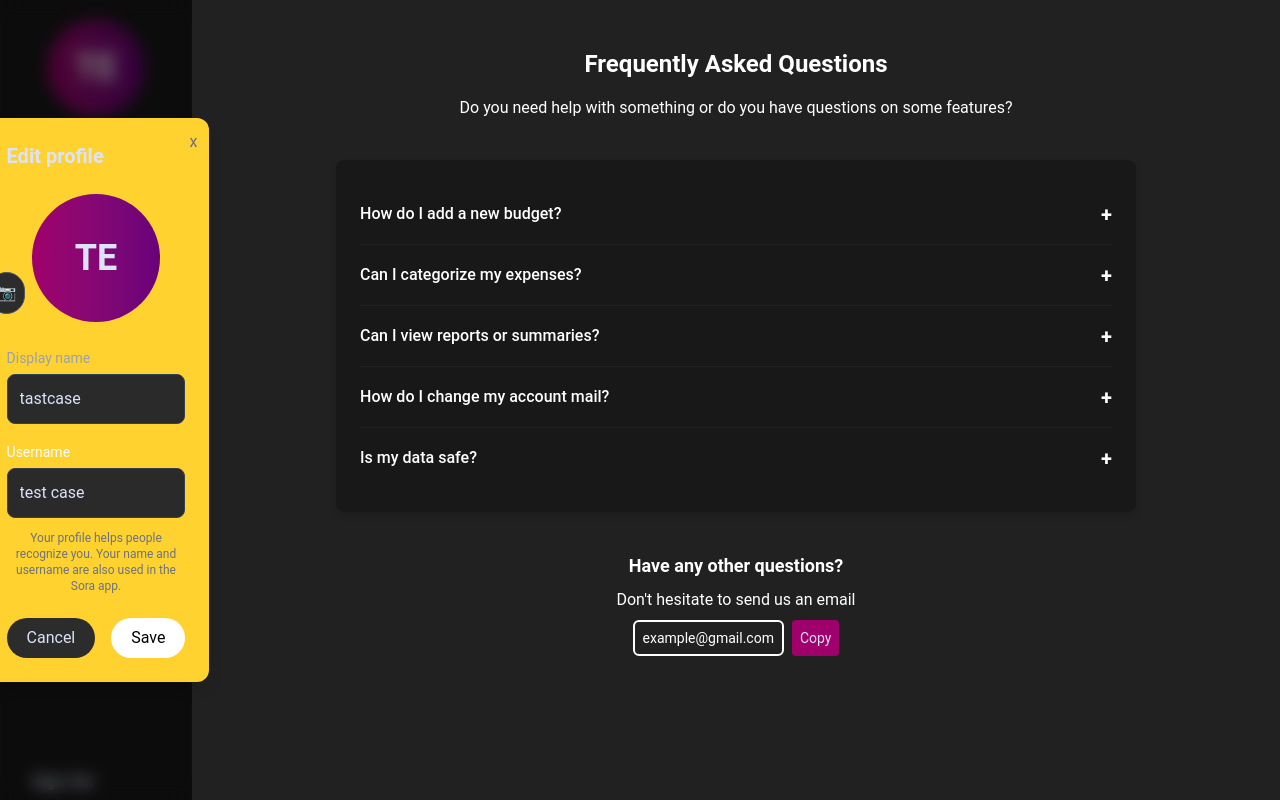
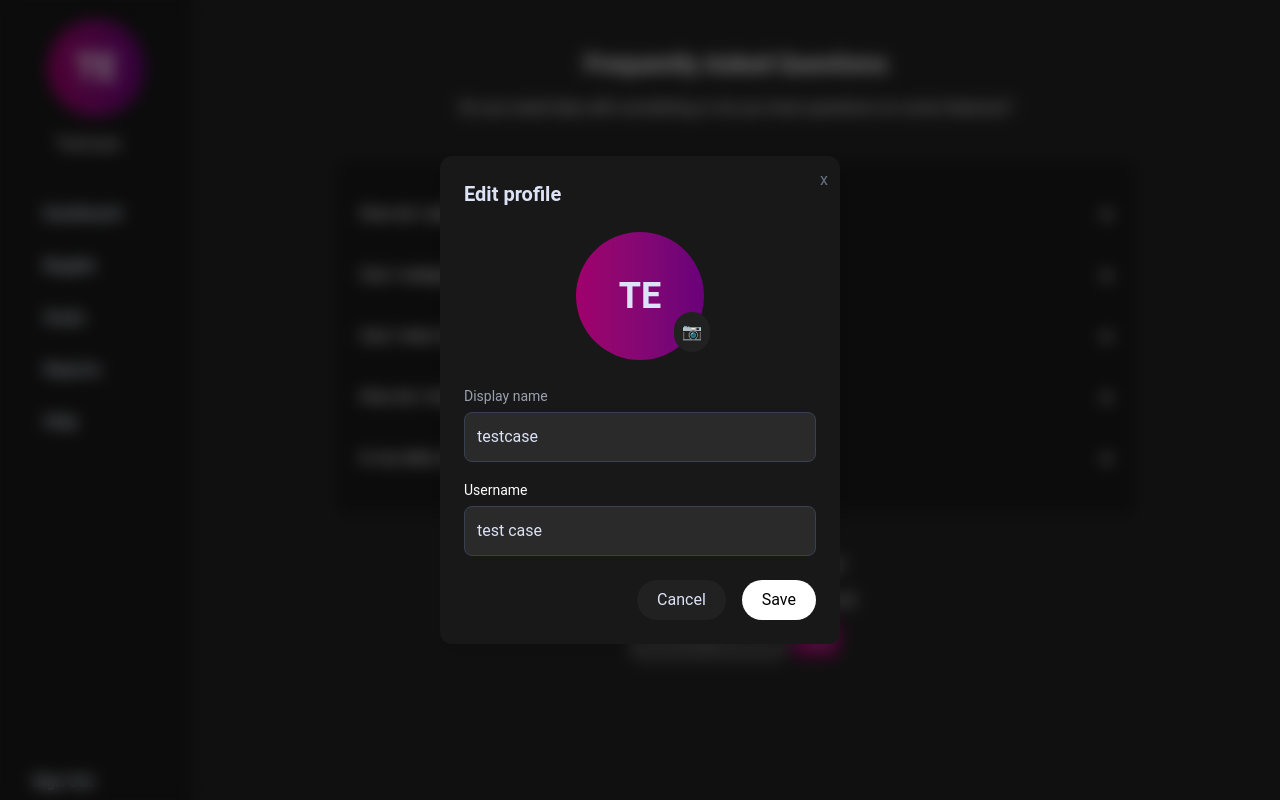
Before and after one commit to Sesethu97/my-budget-tracker, a React (Vite) app: page /help in a window 1280 px wide. Both pictures are taken after a click on the element "TE". Built offline with nearby package versions, Linux system fonts and the light colour scheme; some icons are missing.

Commit message:
frontend for profile pic works

```diff
--- a/src/App.jsx
+++ b/src/App.jsx
@@ -4,19 +4,120 @@ import Landing from "./pages/landing/Landing";
 import { Routes, Route, useLocation } from "react-router-dom";
 import "./App.css";
 import Help from "./pages/help/Help";
+import { useState } from "react";
+import Popup from "./components/popup/Popup";
 
 function App() {
   const location = useLocation();
-  const showSidenav = location.pathname != "/";
+  const showSidenav = location.pathname !== "/";
+
+  const [openPopUp, setOpenPopUp] = useState(false);
+  const [userName, setUserName] = useState("test case");
+  const [displayName, setDisplayName] = useState("testcase");
+  const [profilePic, setProfilePic] = useState(null);
+
+  const initial = userName ? userName.substring(0, 2).toUpperCase() : "";
+
+  const handleProfilePicChange = (e) => {
+    const file = e.target.files[0];
+
+    if (file) {
+      const reader = new FileReader();
+      reader.onloadend = () => setProfilePic(reader.result);
+      reader.readAsDataURL(file);
+    }
+  };
+  const handleSave = () => {
+    console.log("Username:", userName);
+    console.log("Display name:", displayName);
+    console.log("Profile pic:", profilePic);
+
+    setOpenPopUp(false);
+  };
 
   return (
     <>
-      {showSidenav && <Sidenav />}
+      {showSidenav && (
+        <Sidenav
+          openPopup={() => setOpenPopUp(true)}
+          displayName={displayName}
+          userName={userName}
+          profilePic={profilePic}
+        />
+      )}
       <Routes>
         <Route path="/" element={<Landing />} />
         <Route path="/dashboard" element={<Dashboard />} />
         <Route path="/help" element={<Help />} />
       </Routes>
+
+      <Popup isOpen={openPopUp} isClosed={() => setOpenPopUp(false)}>
+        <h2 className="text-xl font-semibold mb-6">Edit profile</h2>
+
+        <div className="flex justify-center mb-6 relative">
+          <div className="w-32 h-32 rounded-full overflow-hidden bg-gradient-to-r from-deep-magenta to-royal-purple flex items-center justify-center text-4xl font-semibold">
+            {profilePic ? (
+              <img
+                src={profilePic}
+                alt="Profile"
+                className="w-full h-full object-cover"
+              />
+            ) : (
+              initial
+            )}
+          </div>
+
+          <input
+            type="file"
+            id="profilePicInput"
+            accept="image/*"
+            className="hidden"
+            onChange={handleProfilePicChange}
+          />
+          <button
+            onClick={() => document.getElementById("profilePicInput").click()}
+            className="absolute bottom-2 left-[210px] p-2 bg-secondary rounded-full hover:bg-gray-600"
+          >
+            📷
+          </button>
+        </div>
+
+        <div className="mb-4">
+          <label className="text-sm text-gray-400">Display name</label>
+          <input
+            type="text"
+            value={displayName}
+            onChange={(e) => setDisplayName(e.target.value)}
+            className="w-full mt-1 p-3 rounded-lg bg-[#2a2a2a] border border-gray-700 focus:outline-none focus:border-gray-500"
+          />
+        </div>
+
+        <div className="mb-6">
+          <label className="text-sm text-white">Username</label>
+          <input
+            type="text"
+            value={userName}
+            onChange={(e) => setUserName(e.target.value)}
+            className="w-full mt-1 p-3 rounded-lg bg-[#2a2a2a] border border-gray-700 focus:outline-none focus:border-gray-500"
+          />
+        </div>
+
+        <div className="flex justify-end gap-4">
+          <button
+            onClick={() => setOpenPopUp(false)}
+            className="px-5 py-2 rounded-full bg-secondary hover:bg-[#3a3a3a]"
+          >
+            Cancel
+          </button>
+
+          <button
+            onClick={handleSave}
+            className="px-5 py-2 rounded-full bg-white text-black hover:bg-magenta"
+          >
+            Save
+          </button>
+        </div>
+      </Popup>
     </>
   );
 }
--- a/src/components/popup/Popup.jsx
+++ b/src/components/popup/Popup.jsx
@@ -3,7 +3,7 @@ function Popup({ isOpen, isClosed, children }) {
 
   return (
     <div className="fixed inset-0 flex items-center justify-center bg-black/50 z-50 backdrop-blur-sm">
-      <div className="bg-amber-300 text-tertiary rounded-xl shadow-lg p-6 w-100 relative">
+      <div className="bg-primary text-tertiary rounded-xl shadow-lg p-6 w-100 relative">
         <button
           onClick={isClosed}
           className="absolute top-3 right-3 text-gray-500 hover:text-black"
--- a/src/components/sidenav/Sidenav.jsx
+++ b/src/components/sidenav/Sidenav.jsx
@@ -7,36 +7,9 @@ import AutoStoriesRoundedIcon from "@mui/icons-material/AutoStoriesRounded";
 import AssessmentRoundedIcon from "@mui/icons-material/AssessmentRounded";
 import AreaChartRoundedIcon from "@mui/icons-material/AreaChartRounded";
 
-function Sidenav() {
-  const [openPopUp, setOpenPopUp] = useState(false);
-  const [userName, setUserName] = useState("test case");
-  const [displayName, setDisplay] = useState("tastcase");
-  const [profilePic, setProfilePic] = useState(null);
+function Sidenav({ openPopup, displayName, userName, profilePic }) {
   const initial = userName ? userName.substring(0, 2).toUpperCase() : "";
 
-  const handleOpenPopUp = () => {
-    setOpenPopUp(true);
-  };
-
-  const handleClosePopUp = () => {
-    setOpenPopUp(false);
-  };
-
-  const handleProfilePicChange = (e) => {
-    const file = e.target.files[0];
-    if (file) {
-      const reader = new FileReader();
-      reader.onloadend = () => setProfilePic(reader.result);
-      reader.readAsDataURL(file);
-    }
-  };
-
-  const handleSave = () => {
-    console.log("Profile Pic:", profilePic);
-    console.log("Username:", userName);
-    console.log("Display Name:", displayName);
-    handleClosePopUp();
-  };
   return (
     <div>
       sidenav
@@ -49,7 +22,7 @@ function Sidenav() {
           <span className="text-white flex items-center justify-center py-2">
             {profilePic ? (
               <img
-                onClick={handleOpenPopUp}
+                onClick={openPopup}
                 src={profilePic}
                 alt="profile-pic"
                 className="w-24 h-24 rounded-full cursor-pointer"
@@ -57,7 +30,7 @@ function Sidenav() {
             ) : (
               <div className="flex-col">
                 <div
-                  onClick={handleOpenPopUp}
+                  onClick={openPopup}
                   className="w-24 h-24 rounded-full bg-gradient-to-r from-deep-magenta to-royal-purple  flex items-center justify-center text-4xl font-semibold"
                 >
                   {initial}
@@ -68,65 +41,12 @@ function Sidenav() {
               </div>
             )}
           </span>
-          <Popup isOpen={openPopUp} isClosed={handleClosePopUp}>
-            <h2 className="text-xl font-semibold mb-6">Edit profile</h2>
-
-            <div className="flex justify-center mb-6 relative">
-              <span className="w-32 h-32 rounded-full bg-gradient-to-r from-deep-magenta to-royal-purple flex items-center justify-center text-4xl font-semibold">
-                {initial}
-              </span>
-
-              <button className="absolute bottom-2 right-[160px] bg-[#2c2c2c] p-2 rounded-full border border-gray-600">
-                📷
-              </button>
-            </div>
-
-            <div className="mb-4">
-              <label className="text-sm text-gray-400">Display name</label>
-              <input
-                type="text"
-                value={displayName}
-                onChange={(e) => setDisplay(e.target.value)}
-                className="w-full mt-1 p-3 rounded-lg bg-[#2a2a2a] border border-gray-700 focus:outline-none focus:border-gray-500"
-              />
-            </div>
-
-            <div className="mb-6">
-              <label className="text-sm text-white">Username</label>
-              <input
-                type="text"
-                value={userName}
-                onChange={(e) => setUserName(e.target.value)}
-                className="w-full mt-1 p-3 rounded-lg bg-[#2a2a2a] border border-gray-700 focus:outline-none focus:border-gray-500"
-              />
-              <p className="text-xs text-gray-500 mt-3 text-center">
-                Your profile helps people recognize you. Your name and username
-                are also used in the Sora app.
-              </p>
-            </div>
-
-            <div className="flex justify-end gap-4">
-              <button
-                onClick={handleClosePopUp}
-                className="px-5 py-2 rounded-full bg-[#2c2c2c] hover:bg-[#3a3a3a]"
-              >
-                Cancel
-              </button>
-
-              <button
-                onClick={handleSave}
-                className="px-5 py-2 rounded-full bg-white text-black hover:bg-gray-200"
-              >
-                Save
-              </button>
-            </div>
-          </Popup>
 
           <ul className="space-y-4 font-bold text-l text-tertiary pt-2 ">
             <li>
               <a
                 href="#"
-                className="flex gap-2  px-2 py-1.5 text-body  hover:bg-[#212121] rounded-sm hover:text-pink-600 group"
+                className="flex gap-2  px-2 py-1.5 text-body  hover:bg-secondary rounded-sm hover:text-pink-600 group"
               >
                 <HomeRoundedIcon />
                 Dashboard
@@ -137,7 +57,7 @@ function Sidenav() {
               {" "}
               <a
                 href="#"
-                className="flex gap-2 px-2 py-1.5 text-body  hover:bg-[#212121] rounded-sm hover:text-pink-600 group"
+                className="flex gap-2 px-2 py-1.5 text-body  hover:bg-secondary rounded-sm hover:text-pink-600 group"
               >
                 <AutoStoriesRoundedIcon />
                 Bugdet
@@ -147,7 +67,7 @@ function Sidenav() {
               {" "}
               <a
                 href="#"
-                className="flex gap-2  px-2 py-1.5 text-body  hover:bg-[#212121] rounded-sm hover:text-pink-600 group"
+                className="flex gap-2  px-2 py-1.5 text-body  hover:bg-secondary rounded-sm hover:text-pink-600 group"
               >
                 <AreaChartRoundedIcon />
                 Goals
@@ -157,7 +77,7 @@ function Sidenav() {
               {" "}
               <a
                 href="#"
-                className="flex gap-2 px-2 py-1.5 text-body  hover:bg-[#212121] rounded-sm hover:text-pink-600 group"
+                className="flex gap-2 px-2 py-1.5 text-body  hover:bg-secondary rounded-sm hover:text-pink-600 group"
               >
                 <AssessmentRoundedIcon />
                 Reports
@@ -167,7 +87,7 @@ function Sidenav() {
               {" "}
               <a
                 href="/help"
-                className="flex gap-2  px-2 py-1.5 text-body  hover:bg-[#212121] rounded-sm hover:text-pink-600 group"
+                className="flex gap-2  px-2 py-1.5 text-body  hover:bg-secondary rounded-sm hover:text-pink-600 group"
               >
                 <HelpRoundedIcon />
                 Help
--- a/src/pages/help/Help.jsx
+++ b/src/pages/help/Help.jsx
@@ -28,10 +28,10 @@ function Help() {
 
       <h2 className="text-lg font-bold">Have any other questions?</h2>
       <p className="text-base py-2 ">Don't hesitate to send us an email</p>
-      <span className="text-sm py-2 px-2 border-2 rounded-md">{email}</span>
+      <span className="text-sm py-2 px-2 border-2 rounded-lg">{email}</span>
       <button
         onClick={handleCopeEmail}
-        className="text-sm bg-deep-magenta hover:bg-magenta py-2 px-2 rounded ml-2 text-tertiary "
+        className="text-sm bg-deep-magenta hover:bg-magenta py-2 px-2 rounded-lg ml-2 text-tertiary "
       >
         {copyEmail ? "Copied" : "Copy"}
       </button>
```
